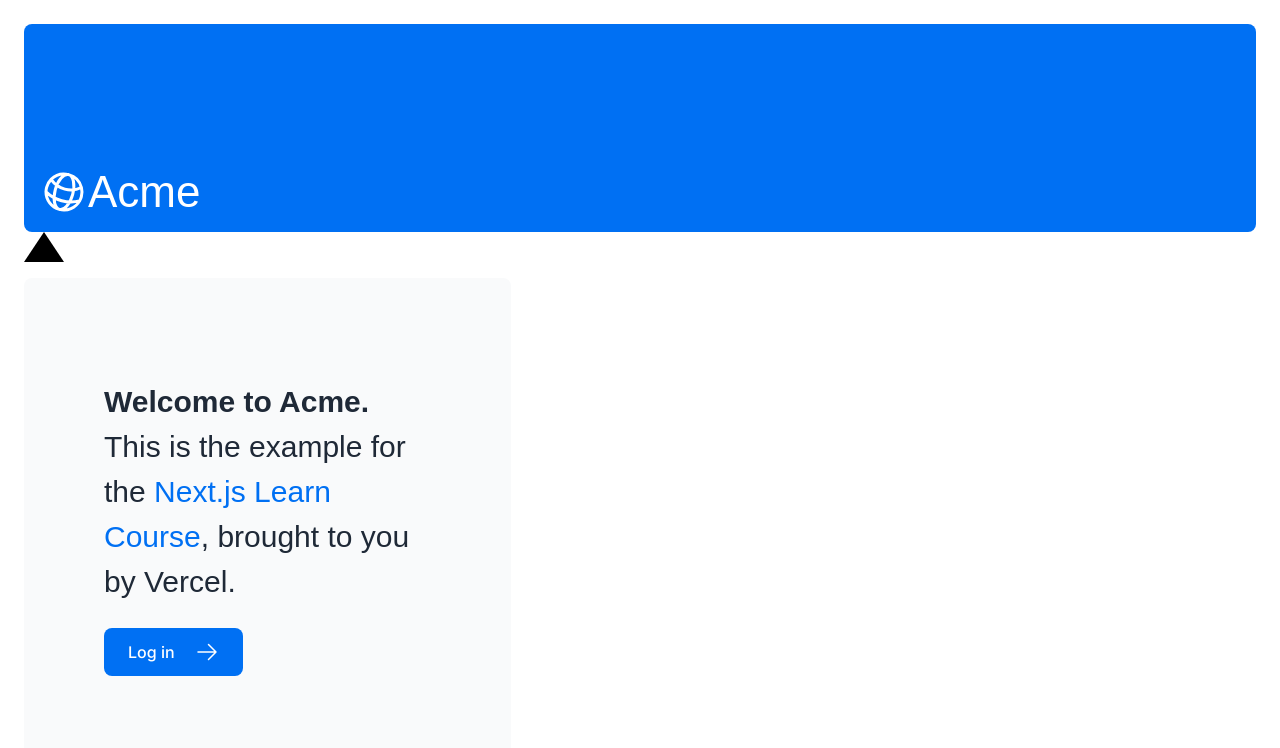
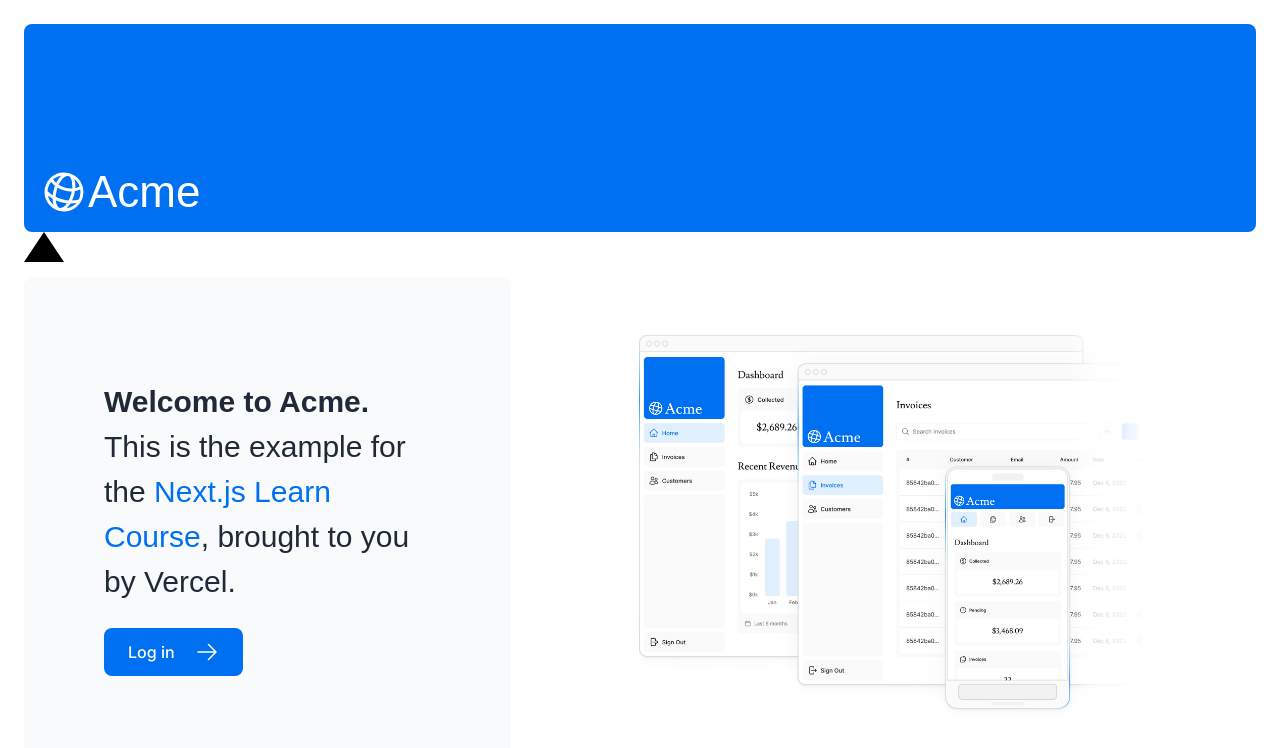
Before and after one commit to youjinDev/NextPractice, a Next.js app: page / in a window 1280 px wide. Shown: the top 748 px of the page. Built offline with nearby package versions, Linux system fonts and the light colour scheme; a web font is replaced by a local one.

Commit message:
add Image component

```diff
--- a/app/page.tsx
+++ b/app/page.tsx
@@ -2,6 +2,7 @@
 import { ArrowRightIcon } from '@heroicons/react/24/outline';
 import Link from 'next/link';
 import { lusitana } from './ui/fonts';
+import Image from 'next/image';
 
 export default function Page() {
   return (
@@ -30,6 +31,20 @@
         </div>
         <div className="flex items-center justify-center p-6 md:w-3/5 md:px-28 md:py-12">
           {/* Add Hero Images Here */}
+          <Image
+            src="/hero-desktop.png"
+            width={1000}
+            height={760}
+            className="hidden md:block"
+            alt="Screenshots of the dashboard project showing desktop version"
+          />
+          <Image
+            src="/hero-mobile.png"
+            width={560}
+            height={620}
+            className="block md:hidden"
+            alt="Screenshot of the dashboard project showing mobile version"
+          />
         </div>
       </div>
     </main>
```
